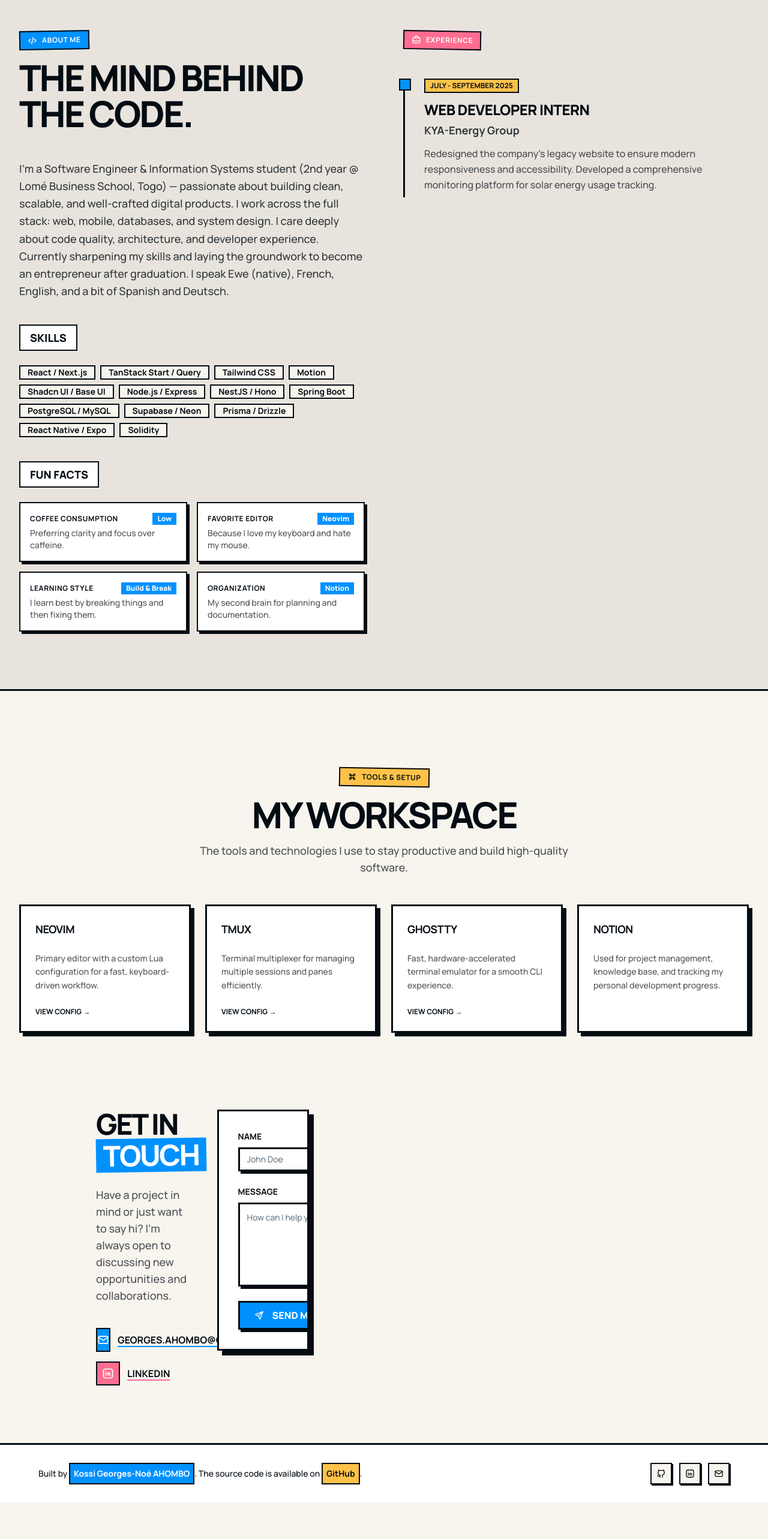
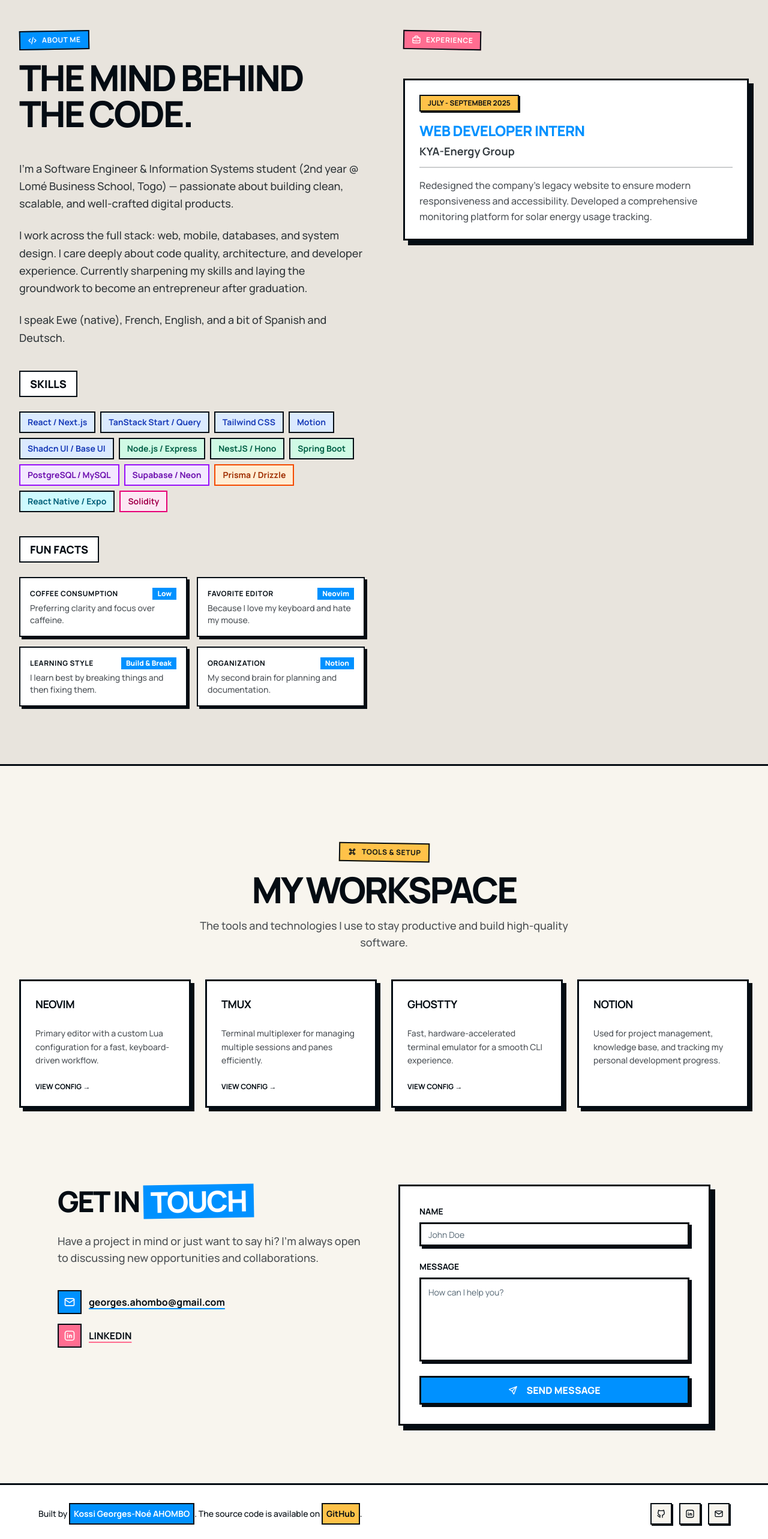
Before and after one commit to georgesnoe/georgesnoe.github.io, a Next.js app: page / in a window 1280 px wide. Shown: the part 3660-6226 px from the top of the page at 60% size. Before the commit the page ends 6165 px from the top, so only its background shows below. Built offline with nearby package versions, Linux system fonts and the light colour scheme.

Commit message:
feat: enhance personal info display and improve skills section styling

```diff
--- a/app/page.tsx
+++ b/app/page.tsx
@@ -197,8 +197,10 @@ export default function Page() {
                 label="About Me"
                 title="The mind behind the code."
               />
-              <div className="mt-8 space-y-4 text-lg font-medium leading-relaxed text-foreground/80">
-                <p>{personalInfo.detailedBio}</p>
+              <div className="mt-8 space-y-6 text-lg font-medium leading-relaxed text-foreground/80">
+                {personalInfo.detailedBio.split('\n\n').filter(Boolean).map((para, i) => (
+                  <p key={i}>{para.trim()}</p>
+                ))}
               </div>
             </FadeIn>
 
@@ -206,11 +208,22 @@ export default function Page() {
               <div className="space-y-6">
                 <h3 className="inline-block border-2 border-foreground bg-white px-4 py-1.5 text-lg font-black uppercase">Skills</h3>
                 <div className="flex flex-wrap gap-2">
-                  {skills.map((skill) => (
-                    <Badge key={skill.name} variant="outline" className="px-3 py-1.5 text-sm font-bold transition-all hover:bg-primary hover:text-primary-foreground hover:border-primary">
-                      {skill.name}
-                    </Badge>
-                  ))}
+                  {skills.map((skill) => {
+                    const categoryColors: Record<string, string> = {
+                      Frontend: "border-blue-600 bg-blue-100 text-blue-800 hover:bg-blue-600 hover:text-white",
+                      Backend: "border-emerald-600 bg-emerald-100 text-emerald-800 hover:bg-emerald-600 hover:text-white",
+                      Database: "border-purple-600 bg-purple-100 text-purple-800 hover:bg-purple-600 hover:text-white",
+                      ORM: "border-orange-600 bg-orange-100 text-orange-800 hover:bg-orange-600 hover:text-white",
+                      Mobile: "border-cyan-600 bg-cyan-100 text-cyan-800 hover:bg-cyan-600 hover:text-white",
+                      Web3: "border-pink-600 bg-pink-100 text-pink-800 hover:bg-pink-600 hover:text-white",
+                    }
+                    const colors = categoryColors[skill.category] ?? "border-foreground bg-white text-foreground hover:bg-foreground hover:text-white"
+                    return (
+                      <span key={skill.name} className={`inline-flex items-center px-3 py-1.5 text-sm font-bold border-2 border-foreground transition-all ${colors}`}>
+                        {skill.name}
+                      </span>
+                    )
+                  })}
                 </div>
               </div>
             </FadeIn>
@@ -241,21 +254,20 @@ export default function Page() {
                   <span>Experience</span>
                 </div>
               </FadeIn>
-              <div className="space-y-12">
+              <div className="space-y-10">
                 {experience.map((exp, index) => (
                   <FadeIn key={index} delay={index * 0.1}>
-                    <div className="relative border-l-3 border-foreground pl-8 pb-2">
-                      <div className="absolute -left-[10px] top-0 h-5 w-5 border-2 border-foreground bg-primary" />
-                      <div className="flex flex-col gap-1">
-                        <span className="inline-block w-fit border-2 border-foreground bg-secondary px-2 py-0.5 text-xs font-bold uppercase">
+                    <div className="border-3 border-foreground bg-white p-6 shadow-[8px_8px_0px_0px] shadow-foreground">
+                      <div className="flex flex-wrap items-start justify-between gap-3 mb-4">
+                        <span className="inline-block border-2 border-foreground bg-secondary px-3 py-1 text-xs font-bold uppercase shadow-[2px_2px_0px_0px] shadow-foreground">
                           {exp.period}
                         </span>
-                        <h3 className="text-2xl font-black uppercase tracking-tight mt-2">{exp.role}</h3>
-                        <p className="text-lg font-bold text-foreground/80">{exp.company}</p>
-                        <p className="mt-2 text-foreground/70 font-medium leading-relaxed">
-                          {exp.description}
-                        </p>
                       </div>
+                      <h3 className="text-2xl font-black uppercase tracking-tight text-primary">{exp.role}</h3>
+                      <p className="mt-1 text-lg font-bold text-foreground/80 border-b-2 border-foreground/20 pb-3 mb-4">{exp.company}</p>
+                      <p className="text-foreground/70 font-medium leading-relaxed">
+                        {exp.description}
+                      </p>
                     </div>
                   </FadeIn>
                 ))}
@@ -311,11 +323,11 @@ export default function Page() {
       {/* Contact Section */}
       <section
         id="contact"
-        className="container mx-auto max-w-5xl px-4 sm:px-8"
+        className="container mx-auto max-w-6xl px-4 sm:px-8"
       >
-        <div className="grid grid-cols-1 gap-12 lg:grid-cols-5">
+        <div className="grid grid-cols-1 gap-12 lg:grid-cols-2">
           <FadeIn>
-            <div className="space-y-6 lg:col-span-2">
+            <div className="space-y-6">
               <h2 className="text-4xl font-black uppercase tracking-tighter md:text-5xl">
                 Get In <span className="inline-block px-3 py-1 bg-primary text-primary-foreground -rotate-1">Touch</span>
               </h2>
@@ -325,12 +337,12 @@ export default function Page() {
               <div className="space-y-4 pt-4">
                 <a
                   href={`mailto:${personalInfo.email}`}
-                  className="flex items-center gap-3 text-base font-bold uppercase transition-all hover:translate-x-1"
+                  className="flex items-center gap-3 text-base font-bold transition-all hover:translate-x-1"
                 >
-                  <div className="flex h-10 w-10 items-center justify-center border-2 border-foreground bg-primary text-primary-foreground">
+                  <div className="flex h-10 w-10 shrink-0 items-center justify-center border-2 border-foreground bg-primary text-primary-foreground">
                     <IconMail className="h-5 w-5" />
                   </div>
-                  <span className="underline decoration-2 decoration-primary underline-offset-4">{personalInfo.email}</span>
+                  <span className="underline decoration-2 decoration-primary underline-offset-4 break-all lowercase">{personalInfo.email}</span>
                 </a>
                 <a
                   href={personalInfo.linkedin}
@@ -338,7 +350,7 @@ export default function Page() {
                   rel="noreferrer"
                   className="flex items-center gap-3 text-base font-bold uppercase transition-all hover:translate-x-1"
                 >
-                  <div className="flex h-10 w-10 items-center justify-center border-2 border-foreground bg-accent text-accent-foreground">
+                  <div className="flex h-10 w-10 shrink-0 items-center justify-center border-2 border-foreground bg-accent text-accent-foreground">
                     <IconBrandLinkedin className="h-5 w-5" />
                   </div>
                   <span className="underline decoration-2 decoration-accent underline-offset-4">LinkedIn</span>
@@ -347,7 +359,7 @@ export default function Page() {
             </div>
           </FadeIn>
           <FadeIn delay={0.2}>
-            <Card className="lg:col-span-3 p-6 md:p-8 shadow-[8px_8px_0px_0px] shadow-foreground">
+            <Card className="p-6 md:p-8 shadow-[8px_8px_0px_0px] shadow-foreground">
               <form
                 className="grid gap-6"
                 onSubmit={(e) => {
```
